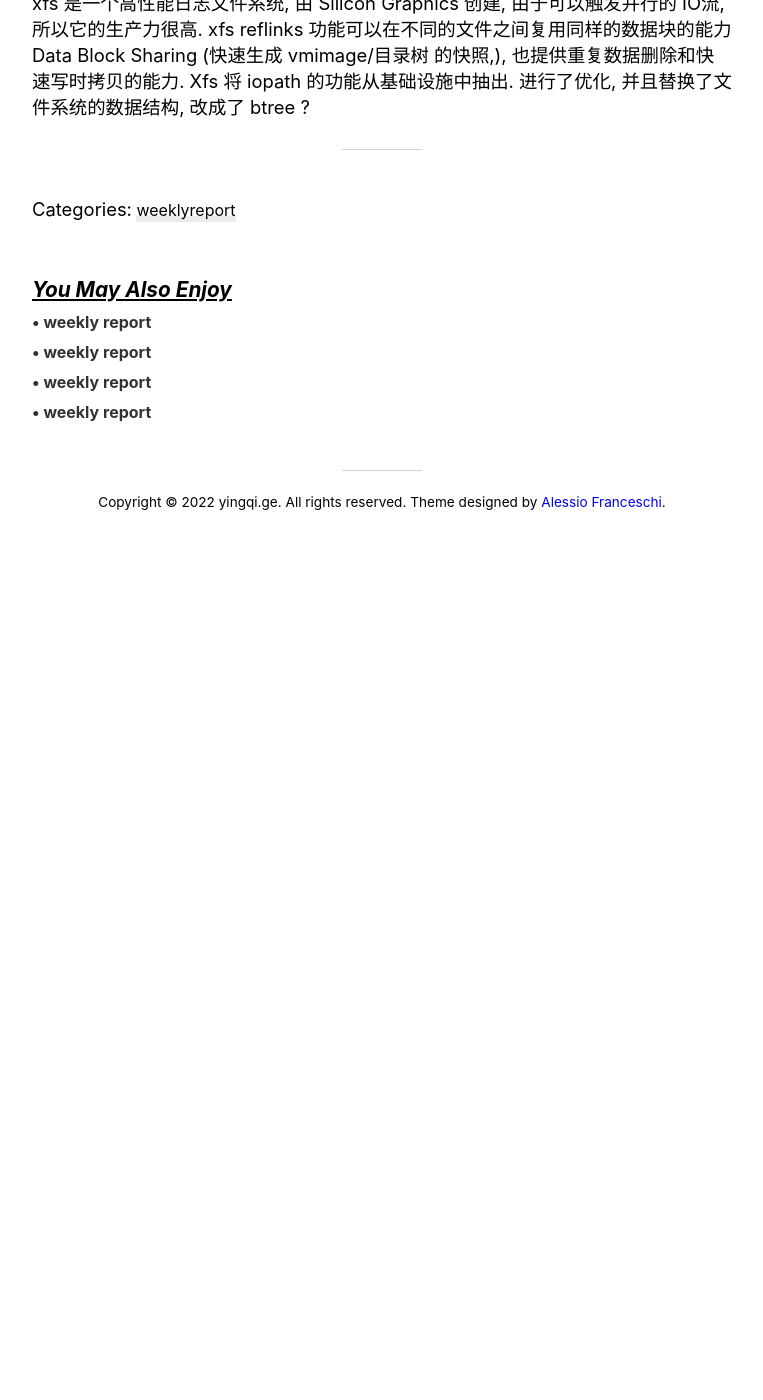
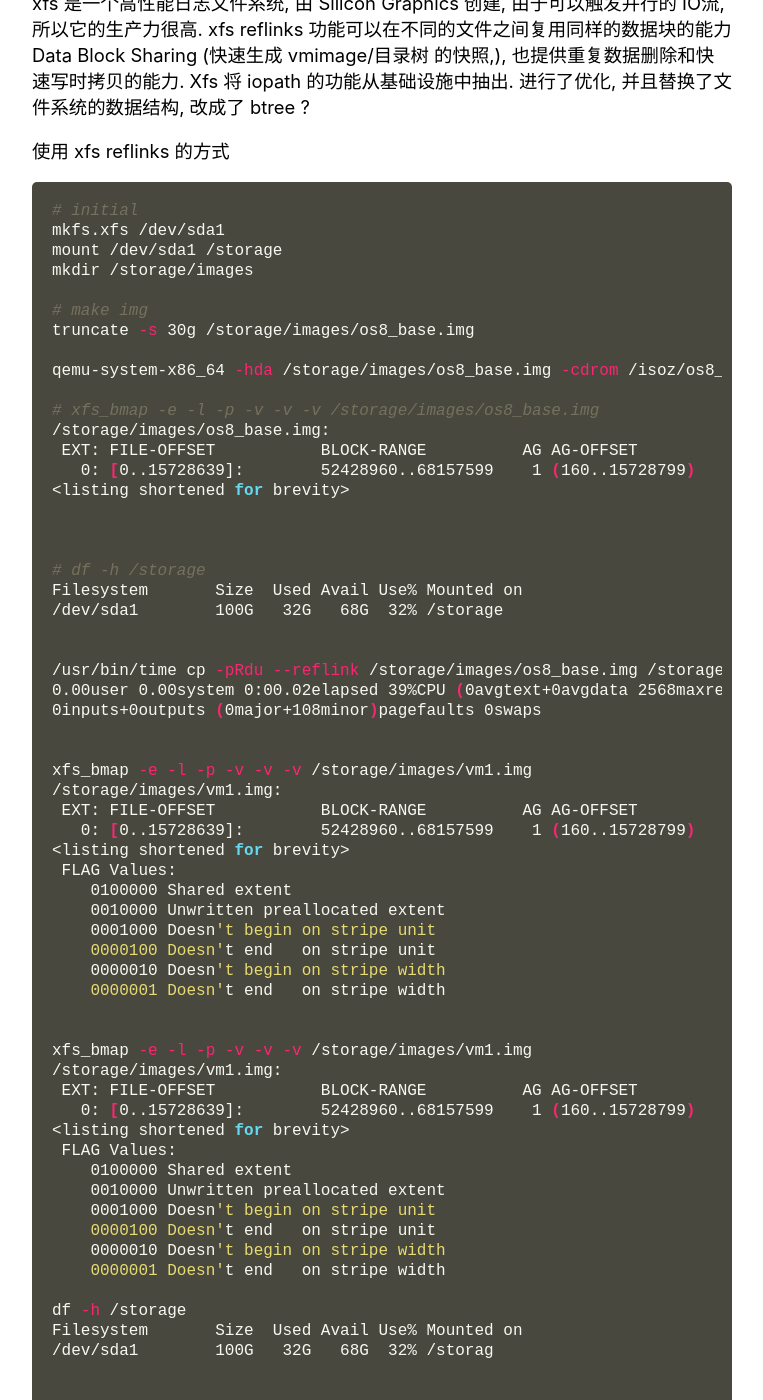
Before and after one commit to mowangdk/mowangdk.github.io, a Jekyll site: the page built from docs/_posts/2022-08-21-tech-report.markdown, in a window 1280 px wide and 1400 px high, scrolled down 1146 px. Shown: the whole window, without its empty margins (258-1021 px from the left). Built offline with Jekyll 4.4.1, drawn with Linux system fonts in a browser that asks for light colours; nearby versions of some CDN libraries; comment, search, counter and statistics services are not loaded; before the commit the page ends 1669 px from its top, so only the background shows below that; some of the changed text lies outside the part shown.

Commit message:
update diary

````diff
--- a/docs/_posts/2022-08-21-tech-report.markdown
+++ b/docs/_posts/2022-08-21-tech-report.markdown
@@ -32,3 +32,68 @@
 ### xfs
 
  xfs 是一个高性能日志文件系统, 由 Silicon Graphics 创建, 由于可以触发并行的 IO流, 所以它的生产力很高.  xfs reflinks 功能可以在不同的文件之间复用同样的数据块的能力 Data Block Sharing (快速生成 vmimage/目录树 的快照,), 也提供重复数据删除和快速写时拷贝的能力. Xfs 将 iopath 的功能从基础设施中抽出. 进行了优化, 并且替换了文件系统的数据结构, 改成了 btree ?
+
+ 使用 xfs reflinks 的方式
+
+ ```shell
+# initial
+mkfs.xfs /dev/sda1
+mount /dev/sda1 /storage
+mkdir /storage/images
+
+# make img
+truncate -s 30g /storage/images/os8_base.img
+
+qemu-system-x86_64 -hda /storage/images/os8_base.img -cdrom /isoz/os8_install.iso
+
+# xfs_bmap -e -l -p -v -v -v /storage/images/os8_base.img
+/storage/images/os8_base.img:
+ EXT: FILE-OFFSET           BLOCK-RANGE          AG AG-OFFSET               TOTAL FLAGS
+   0: [0..15728639]:        52428960..68157599    1 (160..15728799)      15728640 000000
+<listing shortened for brevity>
+
+
+
+# df -h /storage
+Filesystem       Size  Used Avail Use% Mounted on
+/dev/sda1        100G   32G   68G  32% /storage
+
+
+/usr/bin/time cp -pRdu --reflink /storage/images/os8_base.img /storage/images/vm1.img
+0.00user 0.00system 0:00.02elapsed 39%CPU (0avgtext+0avgdata 2568maxresident)k
+0inputs+0outputs (0major+108minor)pagefaults 0swaps
+
+
+xfs_bmap -e -l -p -v -v -v /storage/images/vm1.img
+/storage/images/vm1.img:
+ EXT: FILE-OFFSET           BLOCK-RANGE          AG AG-OFFSET               TOTAL FLAGS
+   0: [0..15728639]:        52428960..68157599    1 (160..15728799)      15728640 100000
+<listing shortened for brevity>
+ FLAG Values:
+    0100000 Shared extent
+    0010000 Unwritten preallocated extent
+    0001000 Doesn't begin on stripe unit
+    0000100 Doesn't end   on stripe unit
+    0000010 Doesn't begin on stripe width
+    0000001 Doesn't end   on stripe width
+
+
+xfs_bmap -e -l -p -v -v -v /storage/images/vm1.img
+/storage/images/vm1.img:
+ EXT: FILE-OFFSET           BLOCK-RANGE          AG AG-OFFSET               TOTAL FLAGS
+   0: [0..15728639]:        52428960..68157599    1 (160..15728799)      15728640 100000
+<listing shortened for brevity>
+ FLAG Values:
+    0100000 Shared extent
+    0010000 Unwritten preallocated extent
+    0001000 Doesn't begin on stripe unit
+    0000100 Doesn't end   on stripe unit
+    0000010 Doesn't begin on stripe width
+    0000001 Doesn't end   on stripe width
+
+df -h /storage
+Filesystem       Size  Used Avail Use% Mounted on
+/dev/sda1        100G   32G   68G  32% /storag
+
+
+ ```
````
Also changed, not shown: docs/_posts/2022-08-28-tech-repot.markdown (added, +30 -0 lines).
